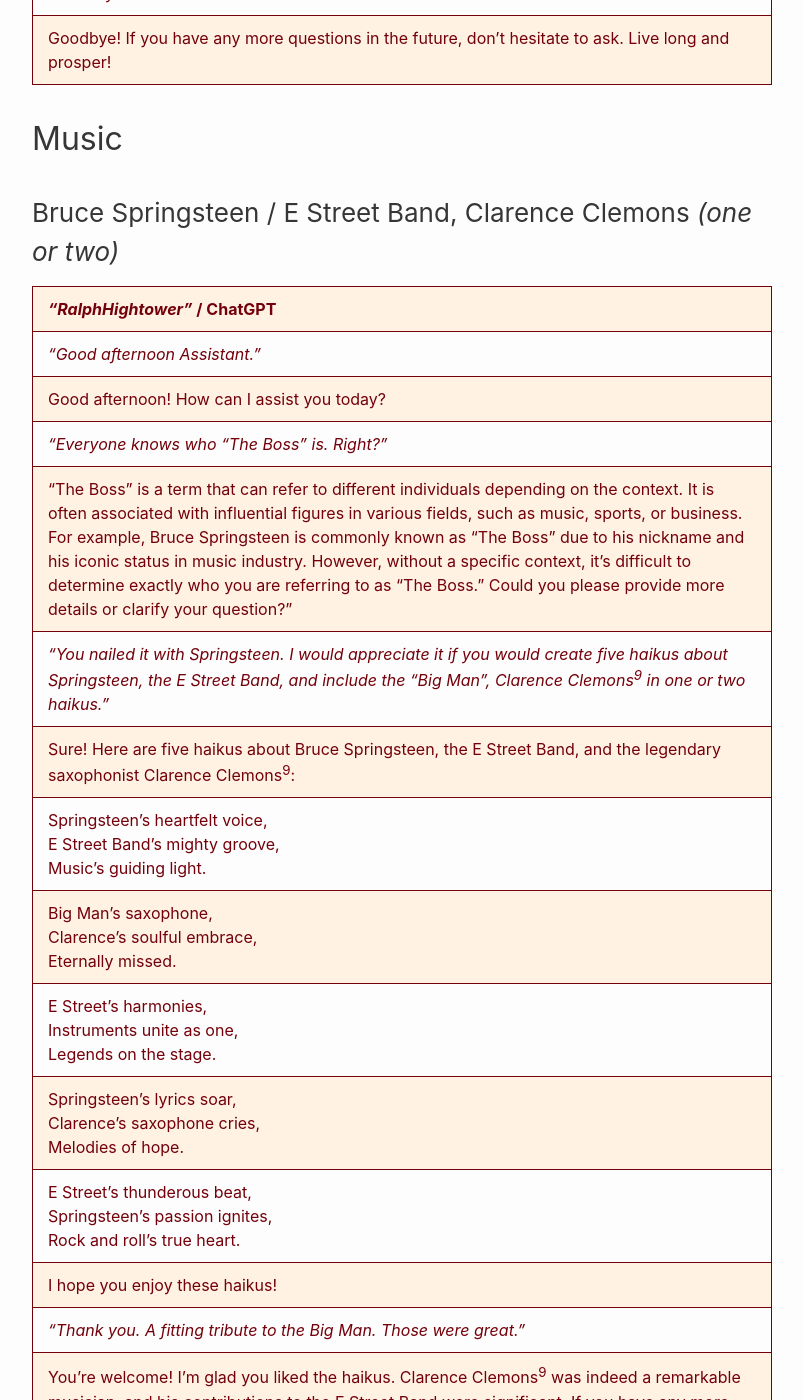
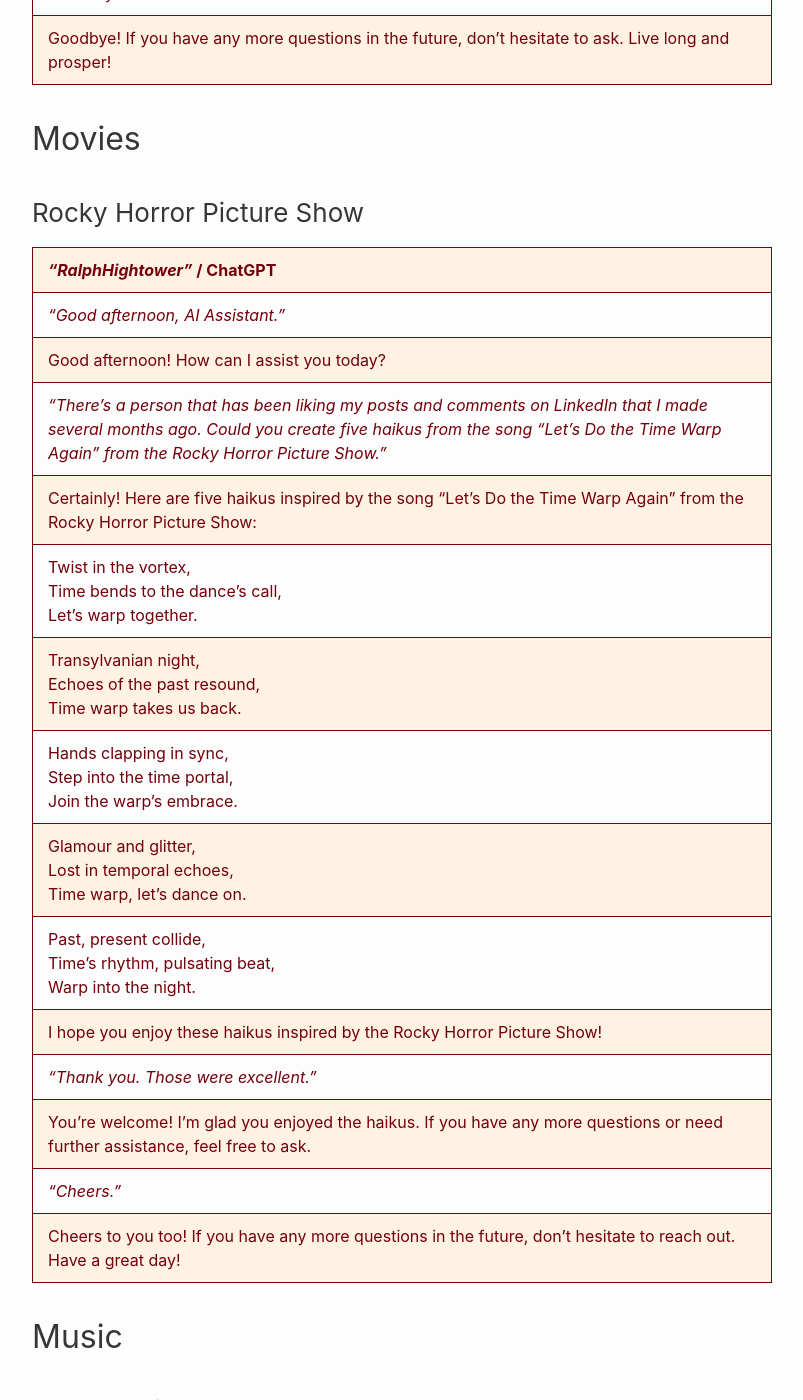
Before and after one commit to RalphHightower/RalphHightower, a Jekyll site: the page built from ChatGPTHaiku.md, in a window 1280 px wide and 1400 px high, scrolled down 25316 px. Shown: the whole window, without its empty margins (238-1041 px from the left). Built offline with Jekyll 4.4.1, drawn with Linux system fonts in a browser that asks for light colours; our own code applies the rules of GitHub Pages for plain Markdown files; some of the changed text lies outside the part shown.

Commit message:
docs: Movies/Rocky Horror Picture Show: Let's Do the Time Warp Again

```diff
--- a/ChatGPTHaiku.md
+++ b/ChatGPTHaiku.md
@@ -29,7 +29,7 @@ A [LinkedIn](https://www.linkedin.com/) connection asked [ChatGPT](https;//chat.
 
 ### Science Fiction
 
-#### 2001 / 2010 br Arthur C. Clarke
+#### 2001 / 2010 by Arthur C. Clarke
 
 | *"RalphHightower"* / [ChatGPT](https://chat.openai.com/) |
 |---|
@@ -48,7 +48,7 @@ A [LinkedIn](https://www.linkedin.com/) connection asked [ChatGPT](https;//chat.
 | *"That is all for this session. Goodbye."* |
 |Thank you for your time! If you have any more questions in the future, don't hesitate to reach out. Goodbye, and have a great day!|
 
-#### Dune br Frank Herbert
+#### Dune by Frank Herbert
 
 | *"RalphHightower"* / [ChatGPT](https://chat.openai.com/) |
 |---|
@@ -438,6 +438,27 @@ A [LinkedIn](https://www.linkedin.com/) connection asked [ChatGPT](https;//chat.
 | *"Goodbye."* |
 |Goodbye! If you have any more questions in the future, don't hesitate to ask. Live long and prosper!|
 
+## Movies
+
+### Rocky Horror Picture Show
+
+| *"RalphHightower"* / [ChatGPT](https://chat.openai.com/) |
+|----|
+| *"Good afternoon, AI Assistant."* |
+|Good afternoon! How can I assist you today?|
+| *"There's a person that has been liking my posts and comments on LinkedIn that I made several months ago. Could you create five haikus from the song "Let's Do the Time Warp Again" from the Rocky Horror Picture Show."* |
+|Certainly! Here are five haikus inspired by the song "Let's Do the Time Warp Again" from the Rocky Horror Picture Show:|
+|Twist in the vortex,<br>Time bends to the dance's call,<br>Let's warp together.|
+|Transylvanian night,<br>Echoes of the past resound,<br>Time warp takes us back.|
+|Hands clapping in sync,<br>Step into the time portal,<br>Join the warp's embrace.|
+|Glamour and glitter,<br>Lost in temporal echoes,<br>Time warp, let's dance on.|
+|Past, present collide,<br>Time's rhythm, pulsating beat,<br>Warp into the night.|
+|I hope you enjoy these haikus inspired by the Rocky Horror Picture Show!|
+| *"Thank you. Those were excellent."* |
+|You're welcome! I'm glad you enjoyed the haikus. If you have any more questions or need further assistance, feel free to ask.|
+| *"Cheers."* |
+|Cheers to you too! If you have any more questions in the future, don't hesitate to reach out. Have a great day!|
+
 ## Music
 
 ### Bruce Springsteen / E Street Band, Clarence Clemons *(one or two)*
```
